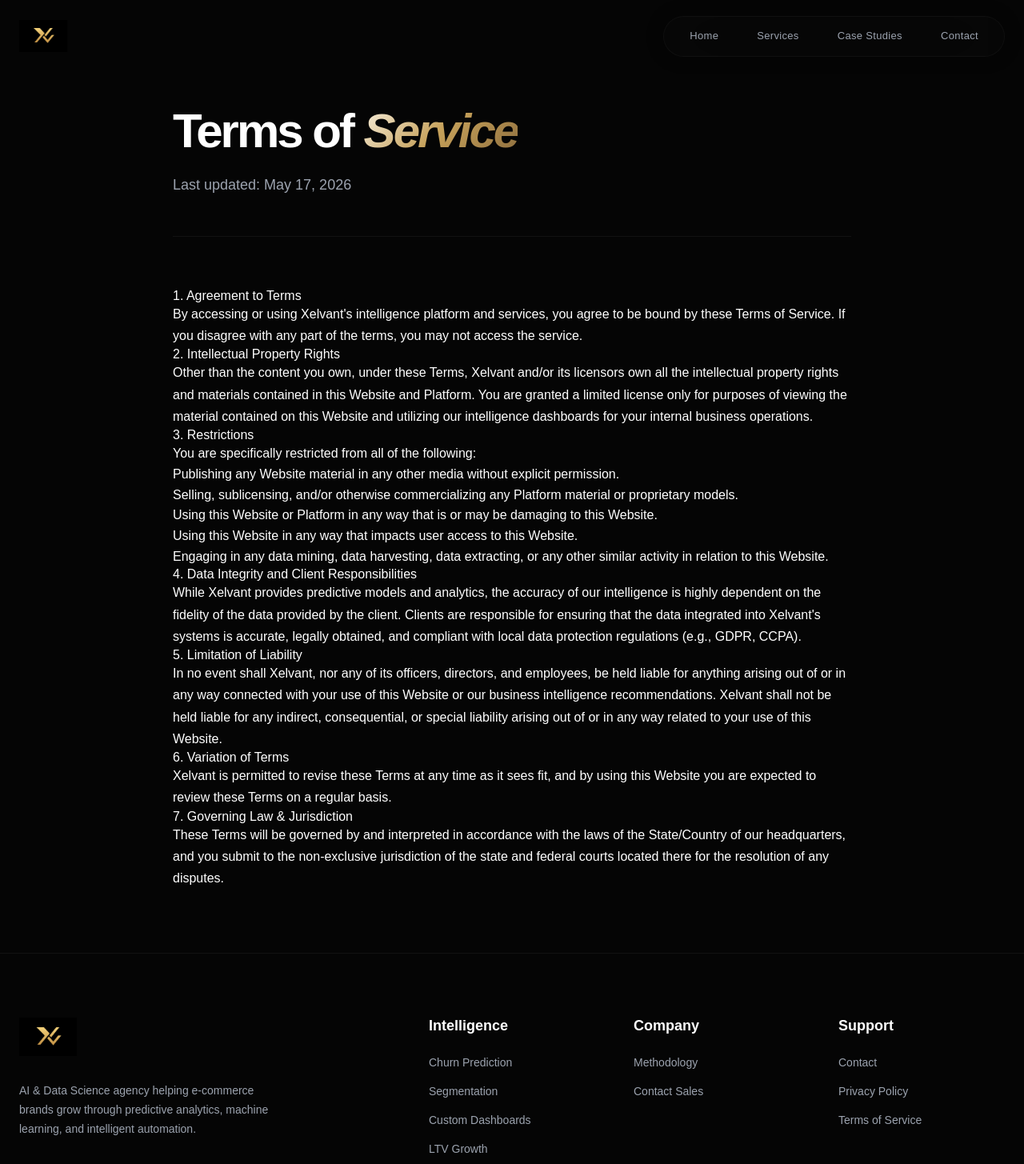
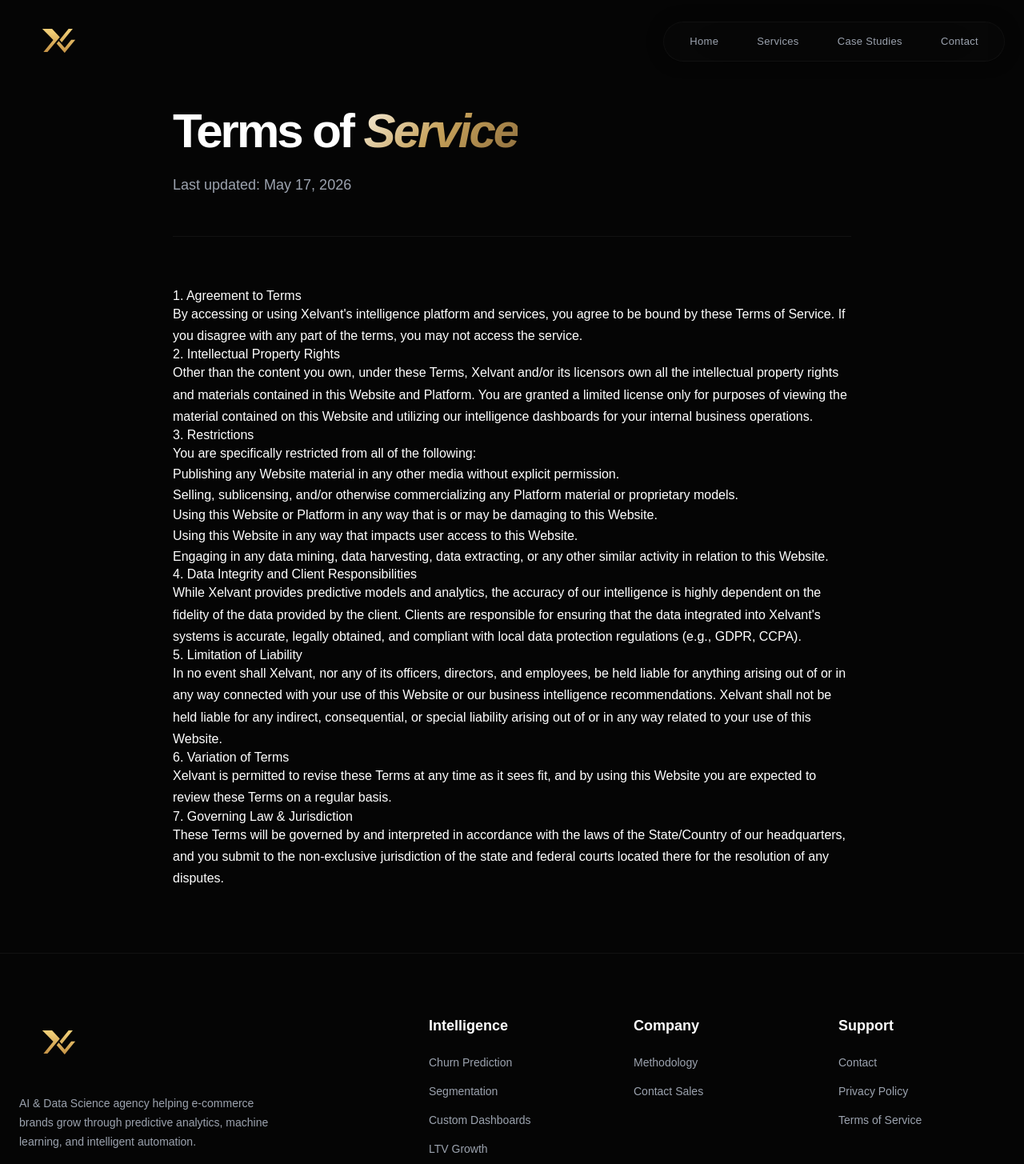
Before and after one commit to ali-zain-ai/Xelvant-site, a Next.js app: page /terms in a window 1280 px wide. Shown: the top 1455 px of the page at 80% size. Built offline with nearby package versions, Linux system fonts and the light colour scheme; a web font is replaced by a local one.

Commit message:
Fix logo: make transparent, increase size globally, set title to Xelvant and update favicon

```diff
--- a/app/layout.tsx
+++ b/app/layout.tsx
@@ -3,13 +3,13 @@
 import SmoothScrollProvider from "@/components/ui/SmoothScrollProvider";
 
 export const metadata: Metadata = {
-  title: "Xelvant | AI & Data Science Agency for E-Commerce Growth",
+  title: "Xelvant",
   description:
     "We help e-commerce brands automate operations, predict customer behavior, and make smarter business decisions using AI, machine learning, and data intelligence.",
   keywords:
     "AI agency, data science, machine learning, predictive analytics, business intelligence, e-commerce AI, churn prediction, customer segmentation, revenue forecasting, AI automation",
   openGraph: {
-    title: "Xelvant | AI & Data Science Agency for E-Commerce Growth",
+    title: "Xelvant",
     description:
       "Predictive analytics, machine learning, and intelligent automation for modern e-commerce brands.",
     url: "https://xelvant.com",
@@ -25,8 +25,8 @@
   },
   robots: { index: true, follow: true },
   icons: {
-    icon: "/logo.png",
-    apple: "/logo.png",
+    icon: "/logo-transparent.png",
+    apple: "/logo-transparent.png",
   },
 };
 
--- a/components/layout/Footer.tsx
+++ b/components/layout/Footer.tsx
@@ -31,11 +31,11 @@
             >
               <Link href="/" className="inline-block">
                 <Image
-                  src="/logo.png"
+                  src="/logo-transparent.png"
                   alt="Xelvant Logo"
-                  width={180}
-                  height={60}
-                  className="w-auto h-10 md:h-12 object-contain"
+                  width={240}
+                  height={80}
+                  className="w-auto h-14 md:h-16 object-contain"
                 />
               </Link>
             </motion.div>
--- a/components/layout/Navbar.tsx
+++ b/components/layout/Navbar.tsx
@@ -69,16 +69,16 @@
           className="flex items-center gap-3 group relative z-50"
         >
           <motion.div
-            whileHover={{ scale: 1.03, filter: "drop-shadow(0 0 12px rgba(197,160,89,0.5))" }}
+            whileHover={{ scale: 1.03, filter: "drop-shadow(0 0 15px rgba(197,160,89,0.6))" }}
             transition={{ duration: 0.4 }}
             className="relative flex items-center"
           >
             <Image
-              src="/logo.png"
+              src="/logo-transparent.png"
               alt="Xelvant Logo"
-              width={160}
-              height={48}
-              className="w-auto h-8 md:h-10 object-contain transition-all duration-500"
+              width={240}
+              height={80}
+              className="w-auto h-12 md:h-16 object-contain transition-all duration-500"
               priority
             />
           </motion.div>
--- a/components/ui/PageLoader.tsx
+++ b/components/ui/PageLoader.tsx
@@ -34,11 +34,11 @@
               transition={{ duration: 2, repeat: Infinity, ease: "easeInOut" }}
             >
               <Image
-                src="/logo.png"
+                src="/logo-transparent.png"
                 alt="Xelvant Loading Logo"
-                width={200}
-                height={80}
-                className="w-auto h-12 md:h-16 object-contain filter drop-shadow-[0_0_15px_rgba(197,160,89,0.5)]"
+                width={280}
+                height={100}
+                className="w-auto h-16 md:h-20 object-contain filter drop-shadow-[0_0_20px_rgba(197,160,89,0.6)]"
                 priority
               />
             </motion.div>
```
Also changed, not shown: public/logo-transparent.png (added).
